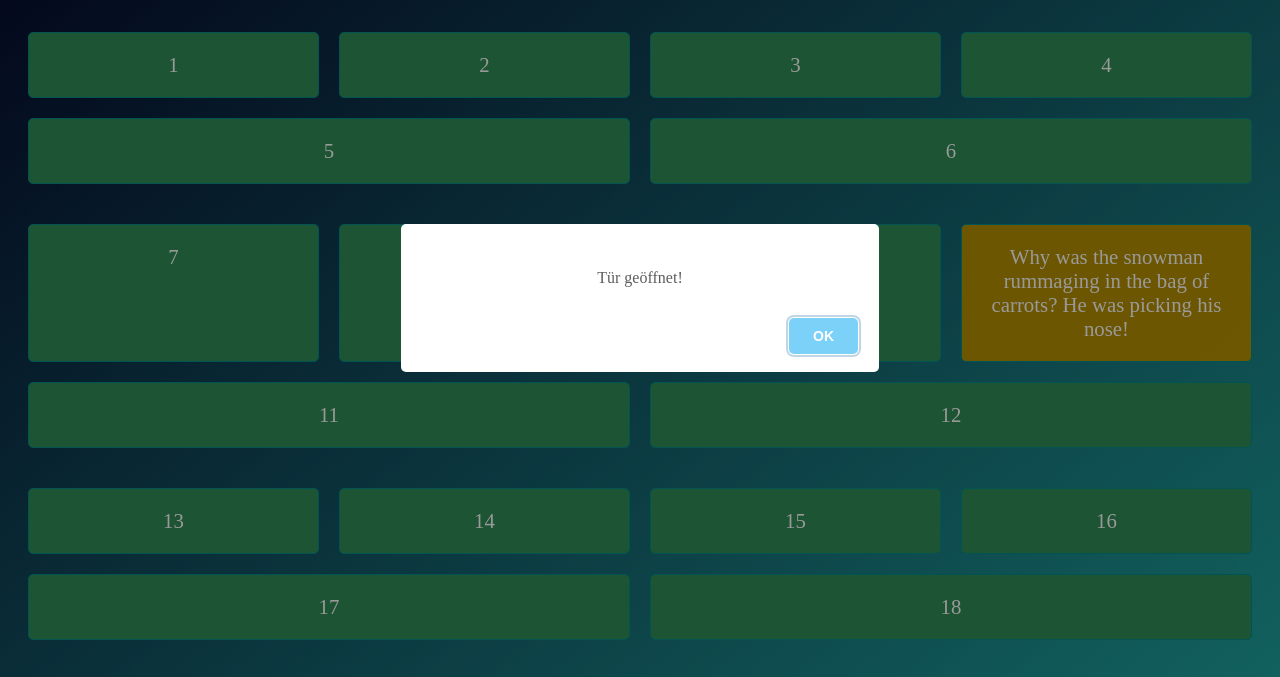
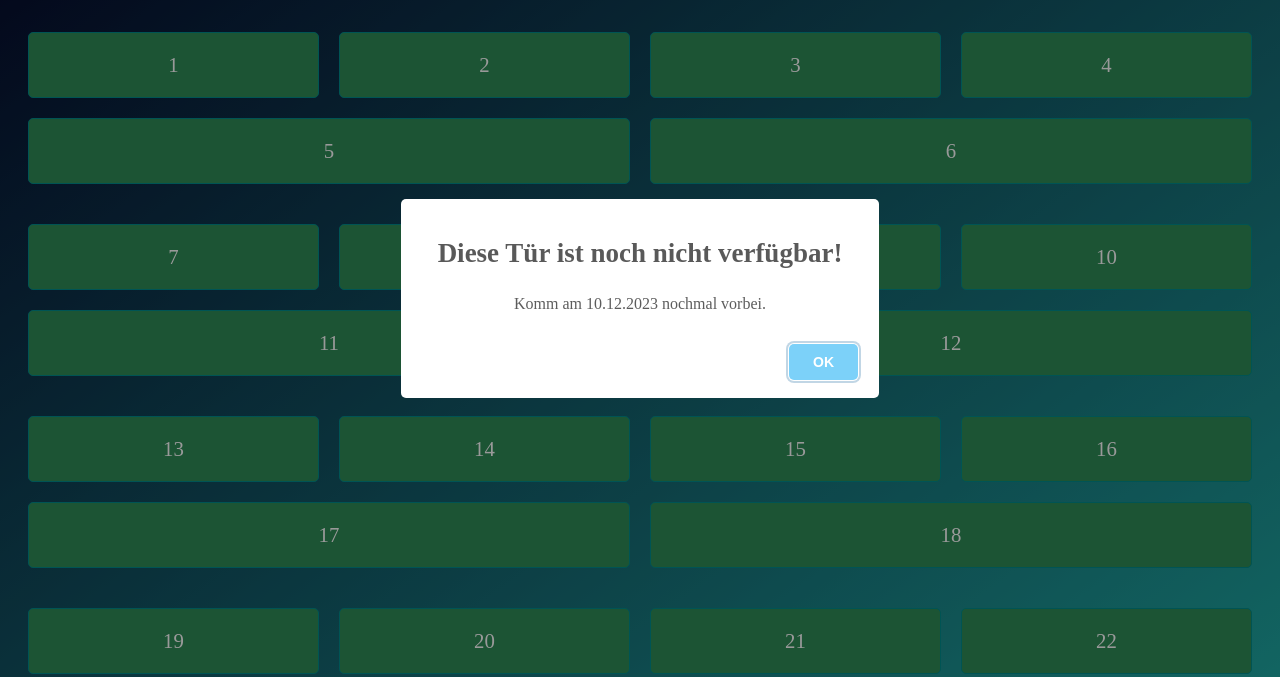
Before and after one commit to tolga-s/Adventskalender, a website: page index.html in a window 1280 px wide. Both pictures are taken after a click on the element "10". Shown: the part 102-779 px from the top of the page. Drawn offline with nearby package versions, Linux system fonts and the light colour scheme.

Commit message:
Corrected date setting

```diff
--- a/index.html
+++ b/index.html
@@ -50,7 +50,7 @@
             doorDate.setDate(doorDate.getDate() + index);
 
             door.addEventListener("click", function () {
-                if (currentDate <= doorDate) {
+                if (currentDate >= doorDate) {
                     swal("Tür geöffnet!");
                     door.innerHTML = doorContents[index];
                     door.classList.add("revealed");
```
